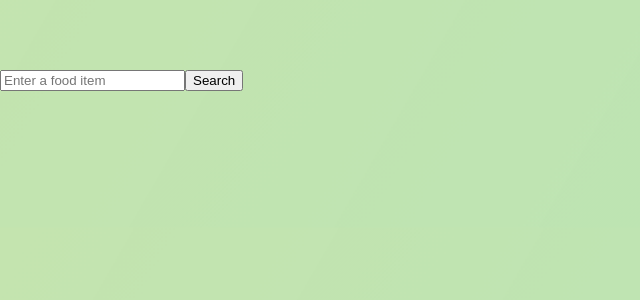
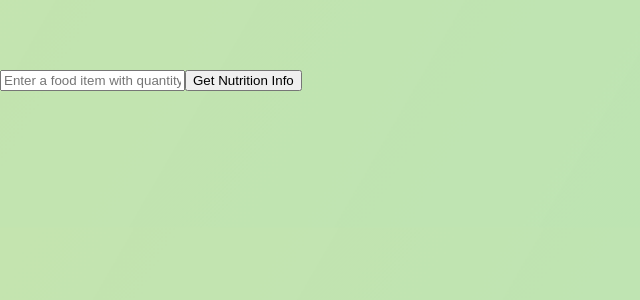
Before and after one commit to VenEleni/egkrateia, a React (Create React App) app in the folder client/: page /foodapi in a window 1280 px wide. Shown: the top 300 px of the page, without its empty margins (0-640 px from the left). Built offline with nearby package versions, Linux system fonts and the light colour scheme.

Commit message:
updates on foodapi

```diff
--- a/client/src/components/FoodAPI.jsx
+++ b/client/src/components/FoodAPI.jsx
@@ -1,14 +1,17 @@
 import React, { useState } from 'react';
 
 export default function FootAPI () {
+
       const [query, setQuery] = useState('');
-  const [foodData, setFoodData] = useState(null);
-  const API_KEY = 'D98Manm4Vvcrsa5XS0tnuBALZwsfCHba9wk9jb9Y';
+      const [nutrition, setNutrition] = useState(null);
+      const APP_ID = 'cb1e0ee2';
+      const APP_KEY = '8a127187991a13654258887280792963';
 
-  const searchFood = async () => {
-    const response = await fetch(`https://api.nal.usda.gov/fdc/v1/foods/search?api_key=${API_KEY}&query=${query}`);
+      const fetchNutrition = async () => {
+        const response = await fetch(`https://api.edamam.com/api/nutrition-data?app_id=${APP_ID}&app_key=${APP_KEY}&nutrition-type=cooking&ingr=${encodeURIComponent(query)}`);
         const data = await response.json();
-    setFoodData(data.foods[0]);
+        setNutrition(data);
+        console.log(data)
       };
 
       return (
@@ -17,16 +20,16 @@ export default function FootAPI () {
             type="text"
             value={query}
             onChange={(e) => setQuery(e.target.value)}
-        placeholder="Enter a food item"
+            placeholder="Enter a food item with quantity (e.g., 1 cup of beans)"
           />
-      <button onClick={searchFood}>Search</button>
-      {foodData && (
+          <button onClick={fetchNutrition}>Get Nutrition Info</button>
+          {nutrition && (
             <div>
-          <h3>{foodData.description}</h3>
-          <p>Calories: {foodData.foodNutrients.find(nutrient => nutrient.nutrientName === 'Energy').value} kcal</p>
-          <p>Protein: {foodData.foodNutrients.find(nutrient => nutrient.nutrientName === 'Protein').value} g</p>
-          <p>Carbohydrates: {foodData.foodNutrients.find(nutrient => nutrient.nutrientName === 'Carbohydrate, by difference').value} g</p>
-          <p>Fat: {foodData.foodNutrients.find(nutrient => nutrient.nutrientName === 'Total lipid (fat)').value} g</p>
+              <h3>Nutritional Information for {query}:</h3>
+              <p>Calories: {nutrition.calories}</p>
+              <p>Protein: {nutrition.totalNutrients?.PROCNT?.quantity} {nutrition.totalNutrients?.PROCNT?.unit}</p>
+              <p>Carbs: {nutrition.totalNutrients?.CHOCDF?.quantity} {nutrition.totalNutrients?.CHOCDF?.unit}</p>
+              <p>Fat: {nutrition.totalNutrients?.FAT?.quantity} {nutrition.totalNutrients?.FAT?.unit}</p>
             </div>
           )}
         </div>
--- a/client/src/index.js
+++ b/client/src/index.js
@@ -1,11 +1,7 @@
 import React from 'react';
-import ReactDOM from 'react-dom';
+import ReactDOM from 'react-dom/client';
 import './index.css';
 import App from './App';
 
-ReactDOM.render(
-  <React.StrictMode>
-    <App />
-  </React.StrictMode>,
-  document.getElementById('root')
-);
+const root = ReactDOM.createRoot(document.getElementById('root'));
+root.render(<App />);
```
Lines whose indentation alone changed are shown as unchanged.
